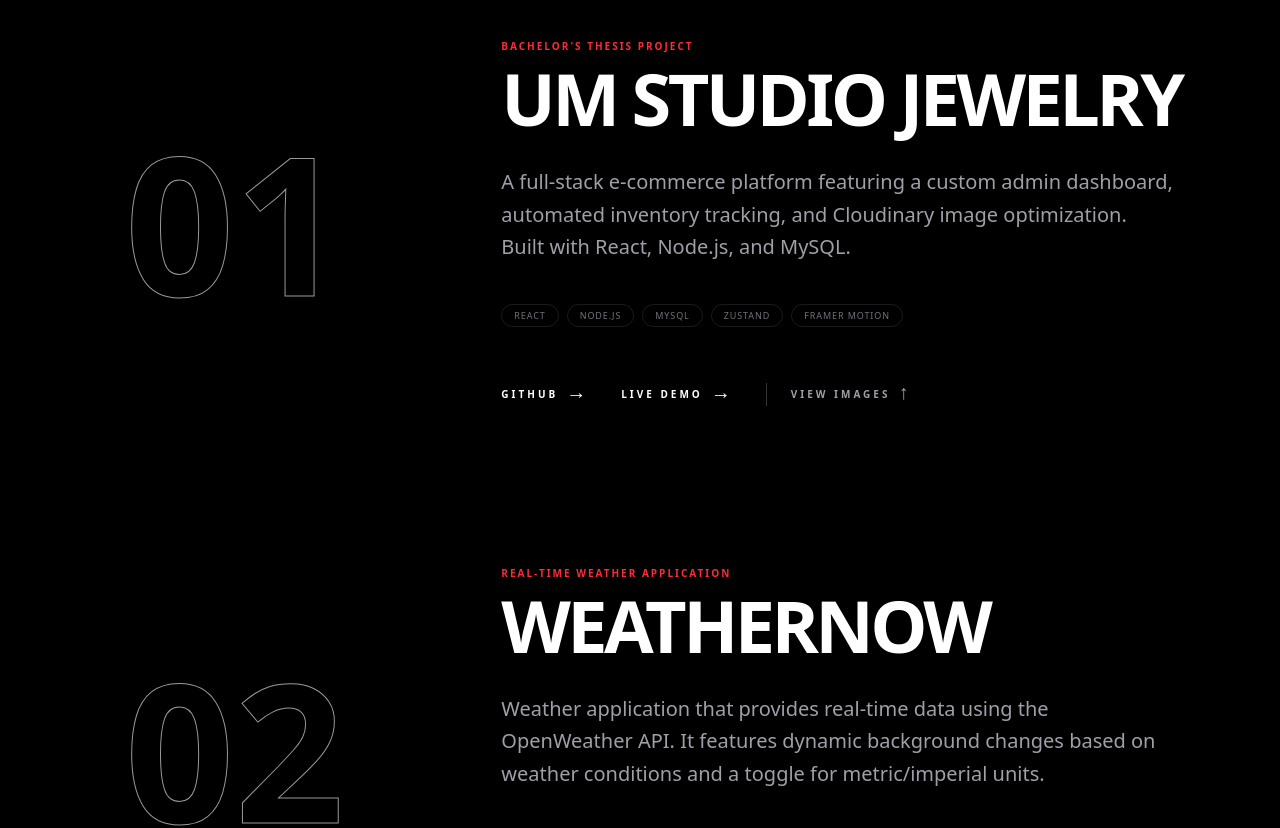
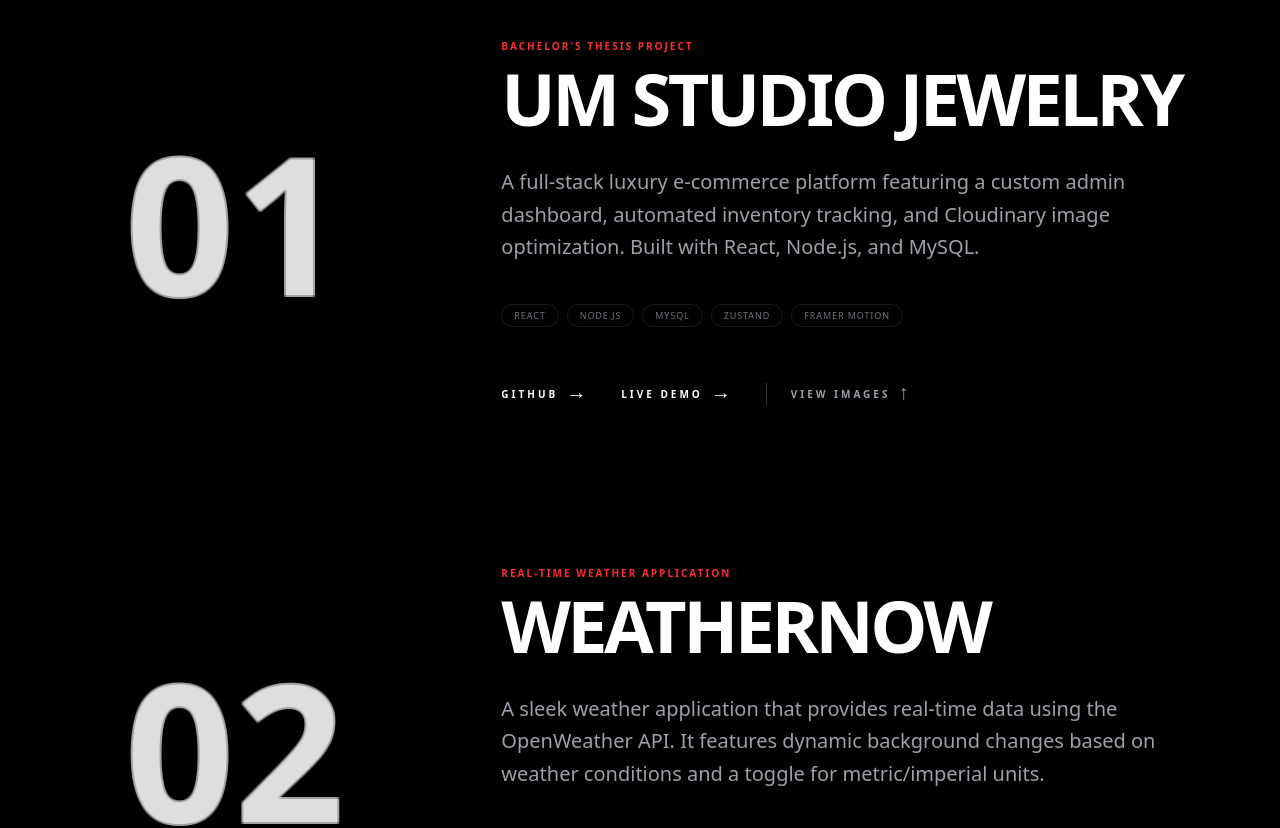
Before and after one commit to mmiklovaitemm/my-portfolio, a Next.js app: page / in a window 1280 px wide. Shown: the part 2260-3088 px from the top of the page. Built offline with nearby package versions, Linux system fonts and the light colour scheme.

Commit message:
replace unstable text-stroke with robust text-shadow for project numbers

```diff
--- a/components/Projects.tsx
+++ b/components/Projects.tsx
@@ -37,7 +37,7 @@ const projectsData: Project[] = [
       "/projects/umStudioAdmin2.webp",
     ],
     description:
-      "A full-stack e-commerce platform featuring a custom admin dashboard, automated inventory tracking, and Cloudinary image optimization. Built with React, Node.js, and MySQL.",
+      "A full-stack luxury e-commerce platform featuring a custom admin dashboard, automated inventory tracking, and Cloudinary image optimization. Built with React, Node.js, and MySQL.",
     tech: ["React", "Node.js", "MySQL", "Zustand", "Framer Motion"],
     link: "https://github.com/mmiklovaitemm/bd-shop",
     live: "https://bd-shop-gray.vercel.app/",
@@ -53,7 +53,7 @@ const projectsData: Project[] = [
       "/projects/WeatherNow-MobileView.png",
     ],
     description:
-      "Weather application that provides real-time data using the OpenWeather API. It features dynamic background changes based on weather conditions and a toggle for metric/imperial units.",
+      "A sleek weather application that provides real-time data using the OpenWeather API. It features dynamic background changes based on weather conditions and a toggle for metric/imperial units.",
     tech: ["Next.js", "TypeScript", "Tailwind CSS", "OpenWeather API"],
     link: "https://github.com/mmiklovaitemm/weather-app",
     live: "https://mmiklovaitemm.github.io/weather-app/",
@@ -121,14 +121,24 @@ export default function Projects({
             variants={containerVars}
             className="grid grid-cols-1 md:grid-cols-12 gap-6 md:gap-8 items-center py-4 md:py-20"
           >
-            {/* Number */}
+            {/* NUMBER */}
             <div className="md:col-span-4 relative flex items-center justify-center py-4 md:py-0">
-              <span className="text-[40vw] md:text-[12rem] font-bold leading-none select-none text-white/10 md:text-transparent md:[-webkit-text-stroke:1px_rgba(255,255,255,0.6)]">
+              <span
+                className="text-[40vw] md:text-[12rem] font-bold leading-none select-none text-transparent"
+                style={{
+                  textShadow: `
+                    -1px -1px 0 rgba(255, 255, 255, 0.4),
+                     1px -1px 0 rgba(255, 255, 255, 0.4),
+                    -1px  1px 0 rgba(255, 255, 255, 0.4),
+                     1px  1px 0 rgba(255, 255, 255, 0.4)
+                  `,
+                }}
+              >
                 {project.id}
               </span>
             </div>
 
-            {/* Project information */}
+            {/* Projekto informacija */}
             <div className="md:col-span-8 space-y-6 md:space-y-8 pl-0 md:pl-12">
               <div className="space-y-2 text-left">
                 <motion.p
@@ -208,7 +218,6 @@ export default function Projects({
         ))}
       </div>
 
-      {/* Gallery */}
       <AnimatePresence>
         {activeProject && (
           <motion.div
```
